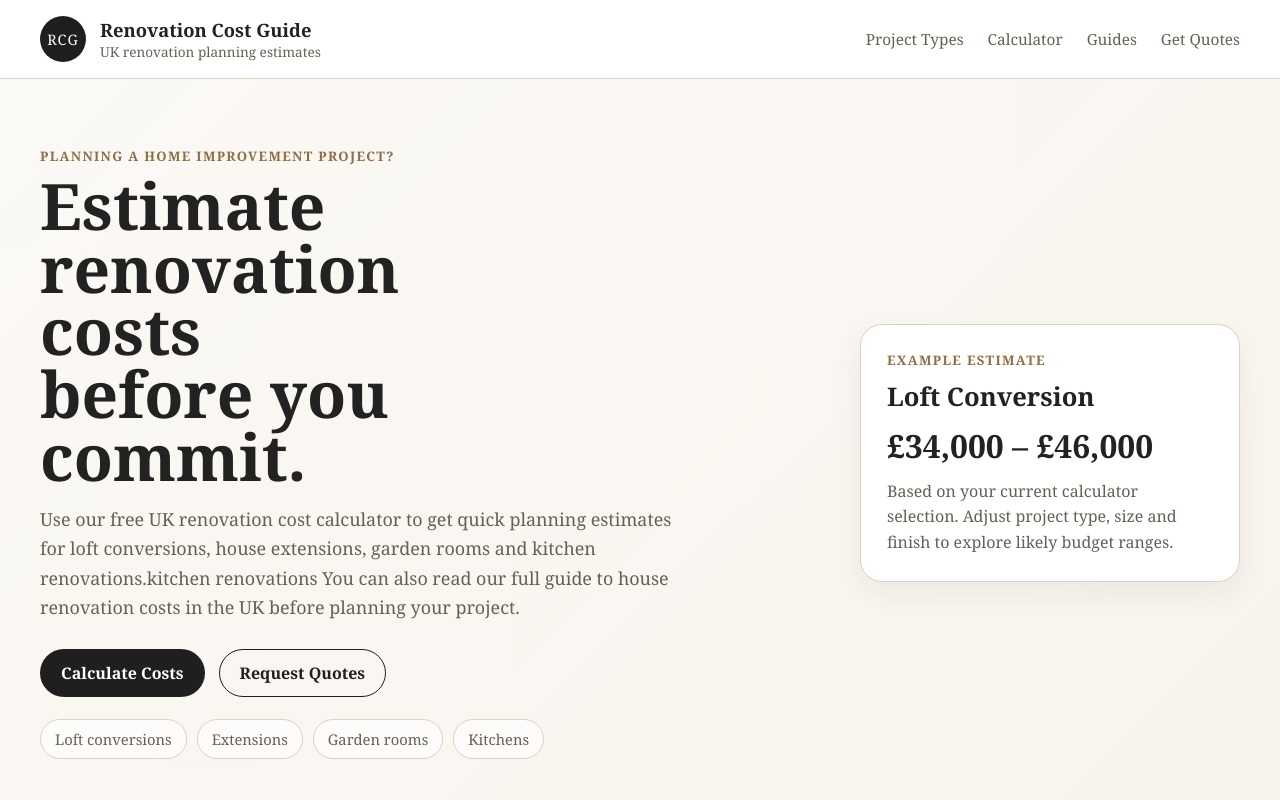
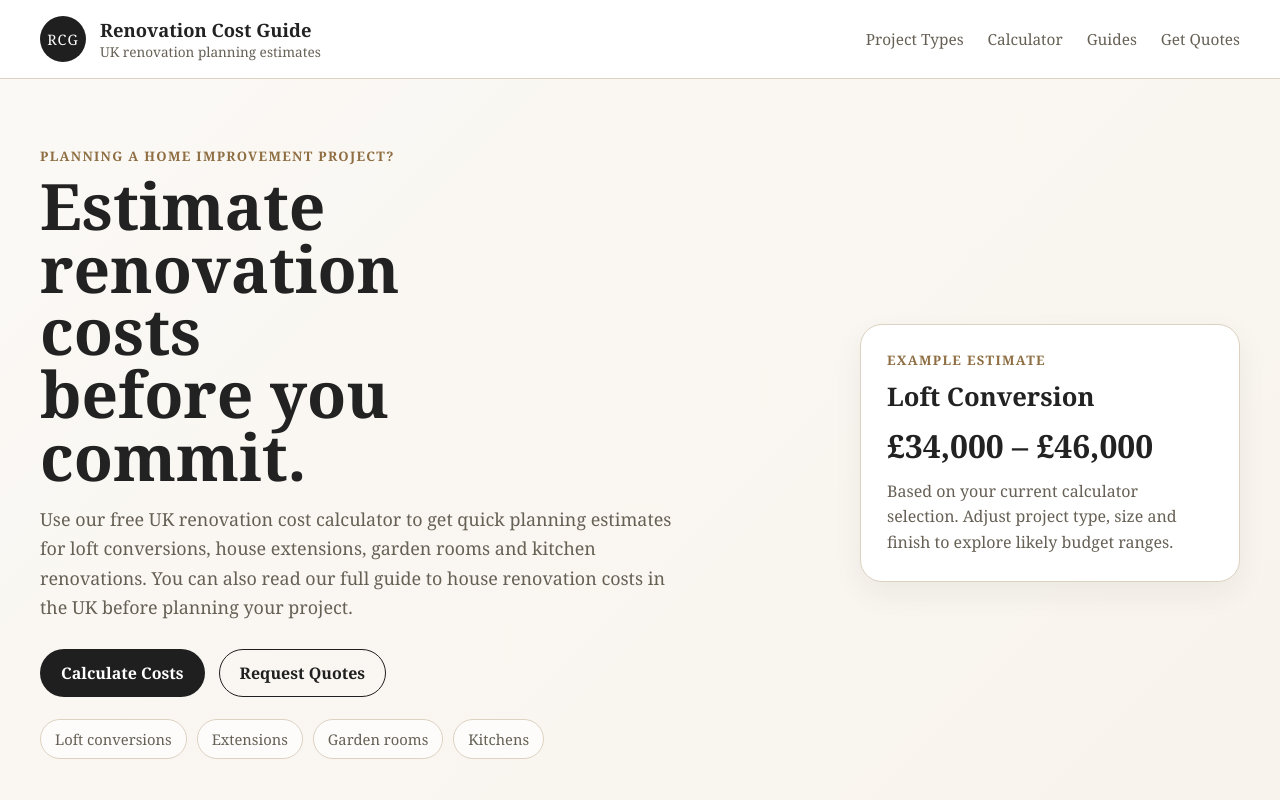
Before and after one commit to CasparRitchie/renovationcostguide, a React (Vite) app in the folder frontend/: page / in a window 1280 px wide. Shown: the top 800 px of the page. Built offline with nearby package versions, Linux system fonts and the light colour scheme.

Commit message:
Add programmatic SEO cost pages v0.8

```diff
--- a/frontend/src/components/home/HomeHero.jsx
+++ b/frontend/src/components/home/HomeHero.jsx
@@ -12,11 +12,10 @@ export default function HomeHero({ estimate }) {
             Use our free UK renovation cost calculator to get quick planning
             estimates for{" "}
             <Link to="/cost/loft-conversion">loft conversions</Link>,{" "}
-            <Link to="/cost/house-extension">house extensions</Link>, garden rooms and
-            kitchen renovations.
-            <Link to="/cost/kitchen-renovation">kitchen renovations</Link>
-
-            {" "}You can also read our{" "}
+            <Link to="/cost/house-extension">house extensions</Link>,{" "}
+            <Link to="/cost/garden-room">garden rooms</Link> and{" "}
+            <Link to="/cost/kitchen-renovation">kitchen renovations</Link>. You can
+            also read our{" "}
             <Link to="/how-much-does-it-cost-to-renovate-a-house-uk">
               full guide to house renovation costs in the UK
             </Link>{" "}
```
